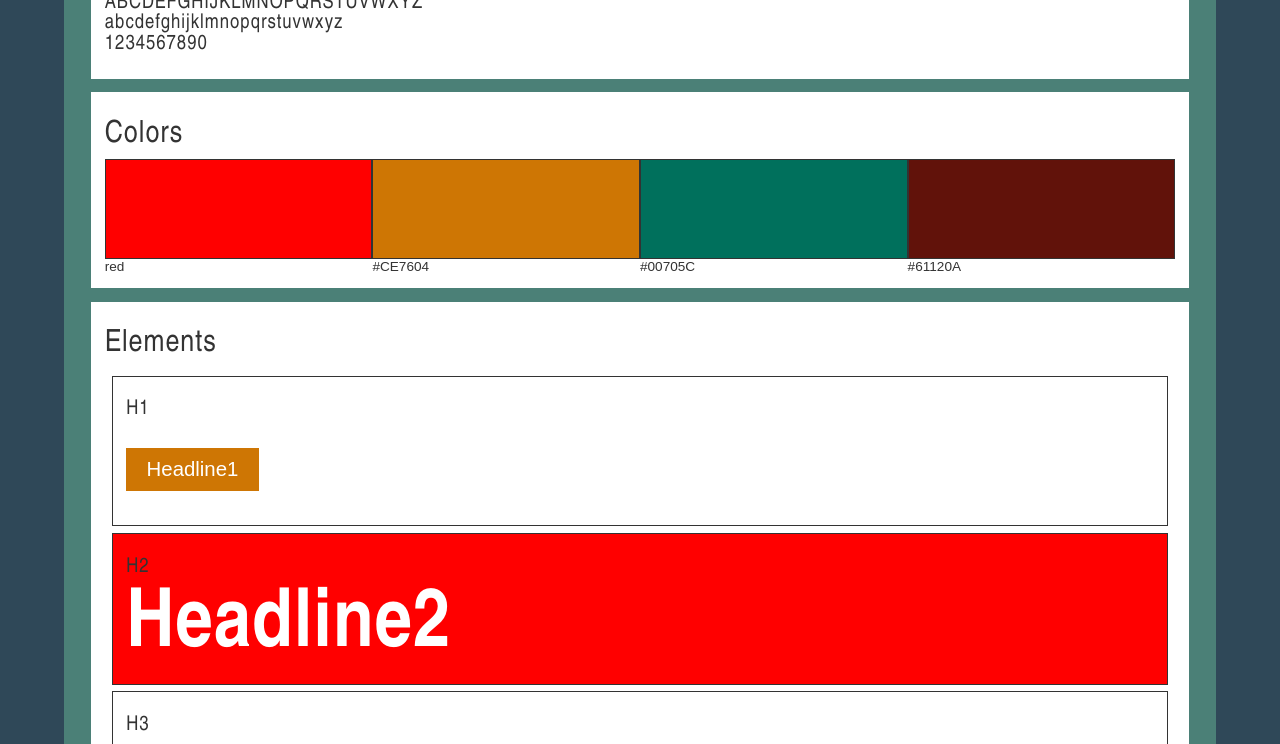
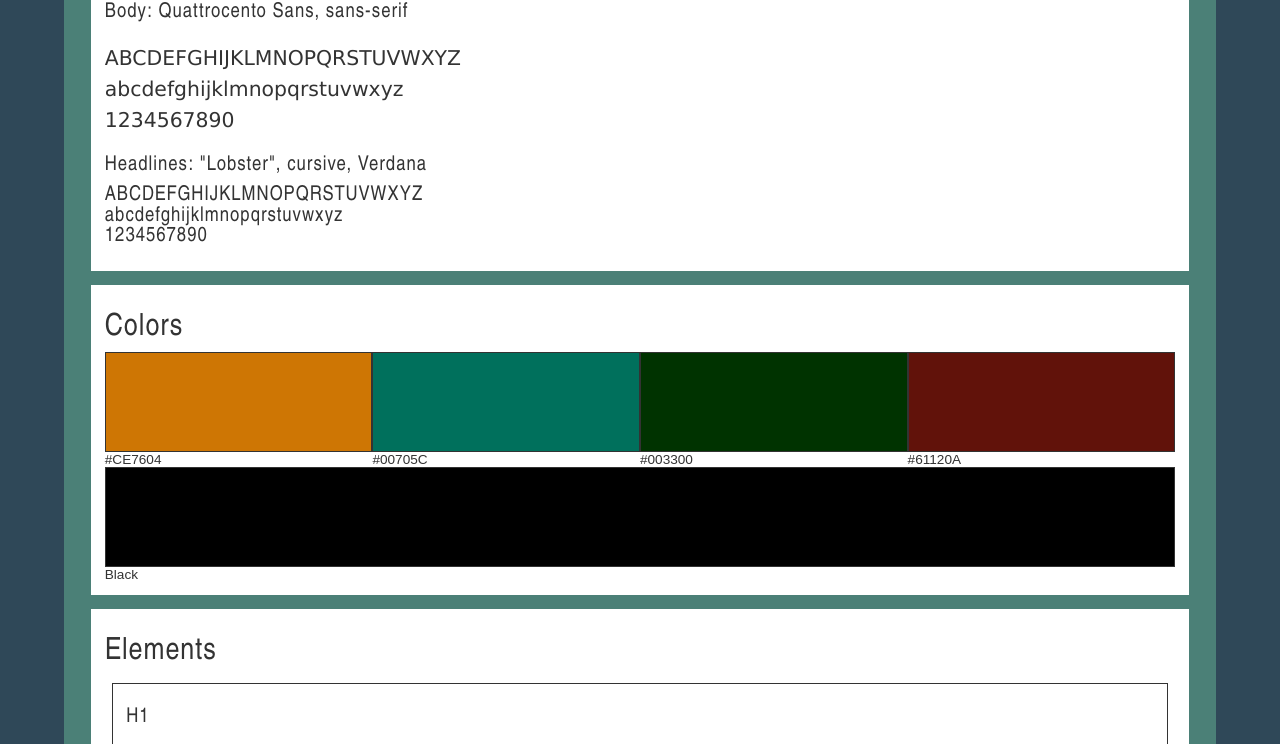
Before and after one commit to TyroneMartin/group-project-wdd331, a plain HTML site: page zengarden/style-guide.html in a window 1280 px wide. Shown: the part 718-1462 px from the top of the page. Drawn offline with Linux system fonts and the light colour scheme.

Commit message:
update to style guide

```diff
--- a/styles/style-pattern.css
+++ b/styles/style-pattern.css
@@ -43,7 +43,7 @@ h4 {
 
 p {
   font-family: verdana, arial, sans-serif;
-  font-size: 1em;
+  font-size: 1.5em;
   line-height: 1.5em;
   padding: 0.5em 0;
   margin: 0;
@@ -103,8 +103,8 @@ section {
   border: 1px solid;
 }
 
-.primary {
-  background-color: red;
+.accent3 {
+  background-color: #003300;
 }
 
 .accent1 {
@@ -115,8 +115,12 @@ section {
   background-color: #00705C;
 }
 
+.accent4 {
+  background-color: #61120A;
+}
+
 .text-dark {
-  background-color: #61120A;
+  background-color: black;
 }
 
 .element {
--- a/zengarden/style-guide.html
+++ b/zengarden/style-guide.html
@@ -14,13 +14,14 @@
   </header>
   <main>
     <h2>Theme: The Beauty of CSS Design</h2>
+	<br><br>
 	<p>
 		This is a markup of our Zen Garden project. This style guide includes the theme of our site, which is "The Beauty of CSS Design." It also includes the fonts, colors, heading styles, typography, and wireframe that will be used in our final Zen Garden project. You can also see the source SCSS files for this project <a href="#" rel="noreferrer" target="_blank"> by clicking here</a> to see a live version of this. Our project aims to showcase the power of CSS and SCSS by demonstrating how the HTML DOM can be transformed with CSS without making changes to the HTML.
     <p>
       Here is a
       <a href="../zen-style.zip">link to the source SCSS files</a> for the
       example.
-    </p>
+    </p><br><br>
     <section>
       <h3>Fonts</h3>
       <h4>Body: Quattrocento Sans, sans-serif</h4>
@@ -40,10 +41,6 @@
     <section class="colors">
       <h3>Colors</h3>
       <figure>
-        <div class="swatch primary"></div>
-        <figcaption>red</figcaption>
-      </figure>
-      <figure>
         <div class="swatch accent1"></div>
         <figcaption>#CE7604</figcaption>
       </figure>
@@ -51,10 +48,19 @@
         <div class="swatch accent2"></div>
         <figcaption>#00705C</figcaption>
       </figure>
+	  <figure>
+        <div class="swatch accent3"></div>
+        <figcaption>#003300</figcaption>
+      </figure>
+      <figure>
+        <div class="swatch accent4"></div>
+        <figcaption>#61120A</figcaption>
+      </figure>
       <figure>
         <div class="swatch text-dark"></div>
-        <figcaption>#61120A</figcaption>
+        <figcaption>Black</figcaption>
       </figure>
+
     </section>
 
     <section class="elements">
@@ -63,7 +69,7 @@
         <h4>H1</h4>
         <h1>Headline1</h1>
       </div>
-      <div class="element primary">
+      <div class="element accent3">
         <h4>H2</h4>
         <h2>Headline2</h2>
       </div>
@@ -97,7 +103,7 @@
       </div>
       <div class="element">
         <h4>P Uppercase on colored background</h4>
-        <p class="uppercase-light primary">
+        <p class="uppercase-light accent4">
           Lorem ipsum dolor sit amet, consectetur adipiscing elit, sed do
           eiusmod tempor incididunt ut labore et dolore magna aliqua. Ut enim
           ad minim veniam, quis nostrud exercitation ullamco laboris nisi ut
```
